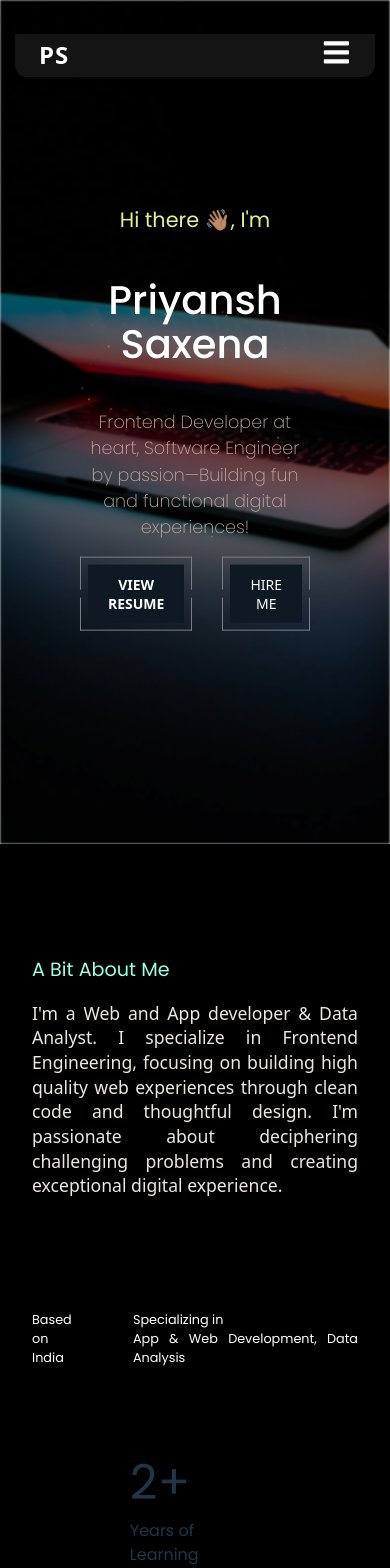
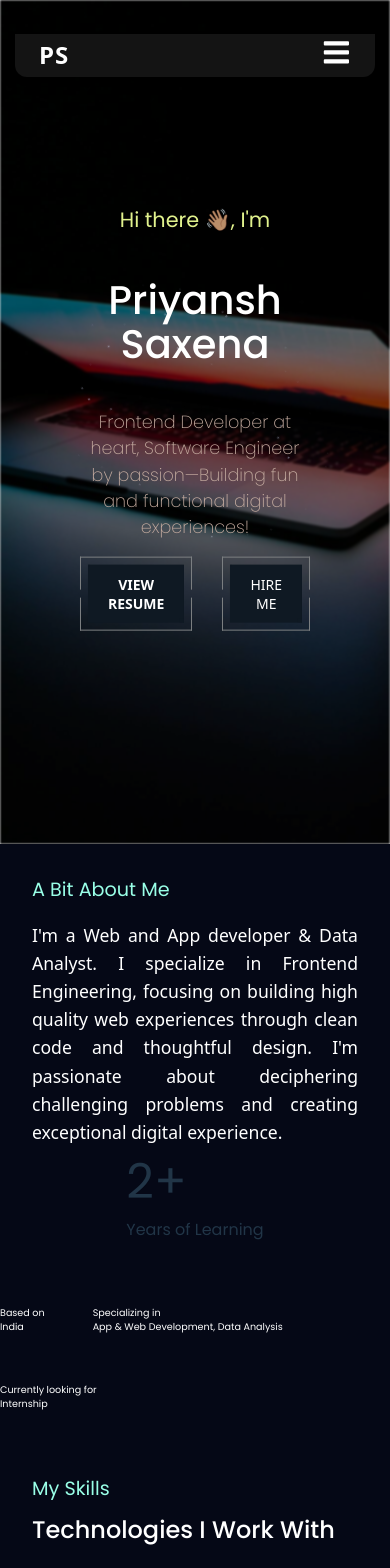
Before and after one commit to Priyansh7999/Priyansh-Saxena-Portfolio, a React (Vite) app: page / in a window 390 px wide. Shown: the top 1568 px of the page. Built offline with nearby package versions, Linux system fonts and the light colour scheme; a web font is replaced by a local one.

Commit message:
mobile view

```diff
--- a/src/App.css
+++ b/src/App.css
@@ -13,7 +13,7 @@
   filter: brightness(50%) blur(1px);
   position: fixed;
   z-index: -1;
-  background-color: black;
+  background-color: rgb(5, 8, 22 )
 }
 
 /* Main Section Background */
@@ -33,7 +33,7 @@
   z-index: -5; /* Ensures it's behind the main content */
 }
 .main{
-  background-color: black;
+  background-color: rgb(5, 8, 22 )
 }
 
 .hero-bgg {
@@ -52,22 +52,16 @@
 .profile {
   width: 100%;
   display: flex;
-  margin-top: 5rem;
   justify-content: space-evenly;
-  background-color: black;
+  align-items: center;
   font-family: Poppins, sans-serif;
   padding: 2rem 0;
   color: white;
-}
-
-.profile div {
-  display: flex;
-  gap: 8rem;
+  background-color: rgb(5, 8, 22 );
 }
 
 .profile p {
-  font-size: 1.2rem;
-  line-height: 1.5;
+  font-size: 1rem;
   margin: 0;
   text-align: justify;
 }
@@ -75,16 +69,17 @@
 /* Responsive design for smaller screens */
 @media (max-width: 768px) {
   .profile {
-    flex-direction: column;
-    text-align: center;
+    width: 100%;
+    display: flex;
+    flex-wrap: wrap;
+    justify-content: start;
+    align-items: center;
+    gap: 3rem;
+    font-family: Poppins, sans-serif;
+    color: white;
   }
-
-  .profile div {
-    gap: 3rem;
-  }
-
   .profile p {
-    font-size: 0.8rem;
+    font-size: 0.6rem;
   }
 }
 
--- a/src/App.jsx
+++ b/src/App.jsx
@@ -21,7 +21,6 @@
       <Navbar />
       <HeroSection />
       <About />
-
       <Skills />
       {/* Main Section with Background */}
       <div className='main'>
--- a/src/components/About/About.jsx
+++ b/src/components/About/About.jsx
@@ -4,8 +4,8 @@
 import { Slide } from "react-awesome-reveal";
 export default function About() {
   return (
+    <>
     <div className={styles.container} id='about'>
-
       <div className={styles.content1}>
 
         <div className={styles.heading}>
@@ -21,22 +21,19 @@
               I'm passionate about deciphering challenging problems and creating exceptional digital experience.</p>
           </Fade>
         </div>
-        <div className='profile'>
-        <div>
-          <p>Based on<br />India</p>
-          <p>Specializing in<br />App & Web Development, Data Analysis</p>
-        </div>
-      </div>
       </div>
 
       <div className={styles.content2}>
         <div className={styles.experience}>
           <p><span>2+</span>Years of Learning</p>
         </div>
-        <div className='profile'>
+      </div>
+    </div>
+    <div className='profile'>
+          <p>Based on<br />India</p>
+          <p>Specializing in<br />App & Web Development, Data Analysis</p>
           <p className='looking'>Currently looking for<br />Internship</p>
       </div>
-      </div>
-    </div>
+  </>
   )
 }
--- a/src/components/About/About.module.css
+++ b/src/components/About/About.module.css
@@ -2,17 +2,16 @@
 .container {
   display: flex;
   align-items: center;
-  gap: 3rem;
   padding: 2rem;
-  flex-wrap: wrap;
-  background-color: #000000;
+  /* flex-wrap: wrap; */
+  background-color: rgb(5, 8, 22 );
   position: relative;
   z-index: 10;
 }
 
 .content1 {
-  max-width: 650px;
-  padding-top: 5rem;
+  max-width: 800px;
+  /* padding-top: 5rem; */
 }
 
 .heading h2 {
@@ -25,21 +24,20 @@
 
 .text p {
   font-size: 1.1rem;
-  font-weight: 350;
-  line-height: 1.4;
-  margin-bottom: 1rem;
+  font-weight: 300;
   text-align: justify;
-  color: #f0e4e4;
+  color: #ffffff;
+  line-height: 1.6;
+  max-width: 700px;
 }
 
 .content2 {
   max-width: 600px;
-  width: 40%;
+  width: 100%;
   display: flex;
   flex-direction: column;
   justify-content: center;
   align-items: center;
-  padding-top: 9rem;
 }
 .experience p{
   display: flex;
@@ -61,13 +59,10 @@
     align-items: center;
     padding: 2rem;
   }
-  .content2 img {
-    max-width: 90%;
-    object-fit: cover;
-  }
-  .content2{
-    padding-top: 0rem;
-  }
+  .content1,
+    .content2 {
+      width: 100%
+    }
 }
 
 /* Social Icons */
--- a/src/components/Skills/Skills.module.css
+++ b/src/components/Skills/Skills.module.css
@@ -1,7 +1,7 @@
 /* Skills.module.css */
 .Skills{
     display: flex;
-    background-color: #000000;
+    background-color: rgb(5, 8, 22 )
 }
 
   .content1 {
@@ -58,7 +58,7 @@
     font-size: 1.1rem;
     font-weight: 300;
     text-align: justify;
-    color: #f0e4e4;
+    color: #ffffff;
     line-height: 1.6;
     max-width: 700px;
   }
```
